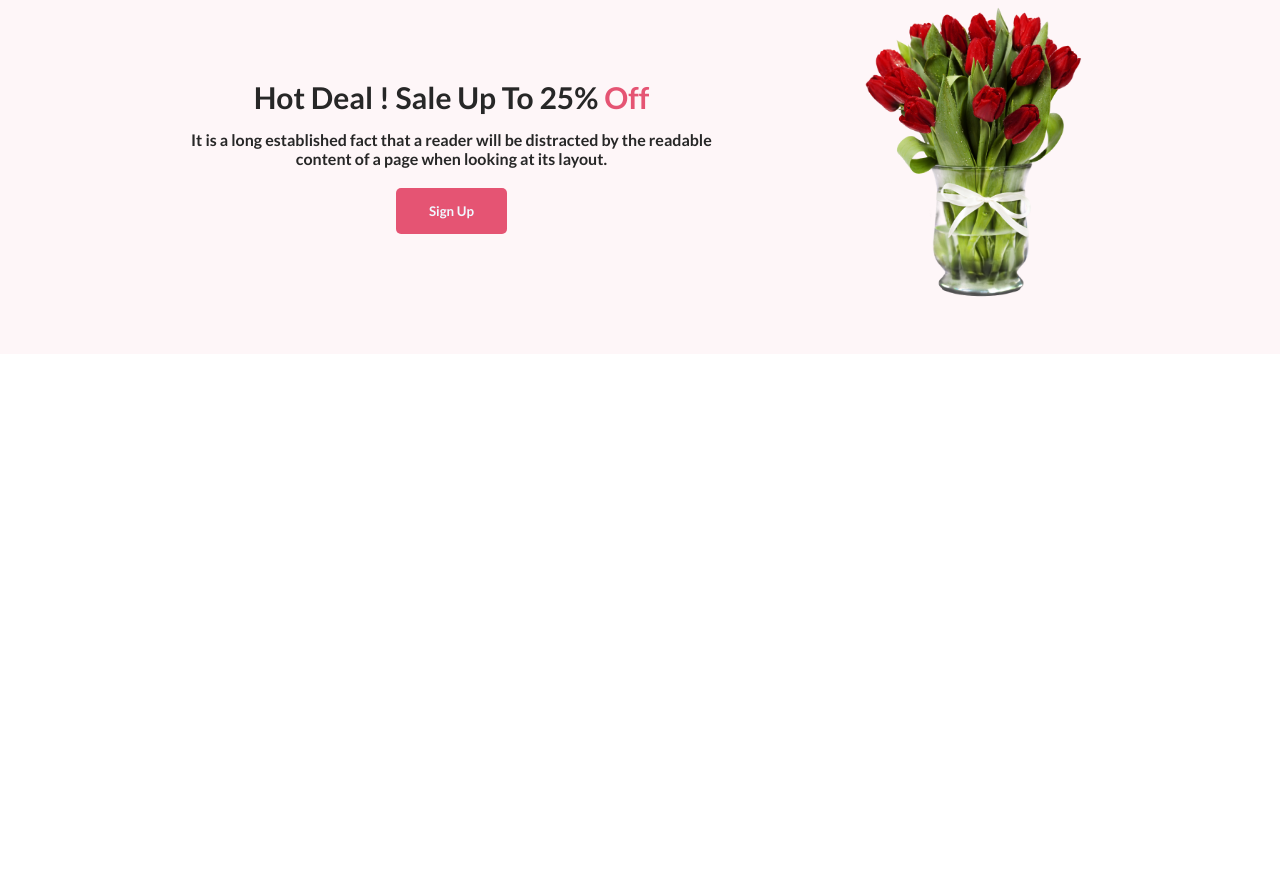
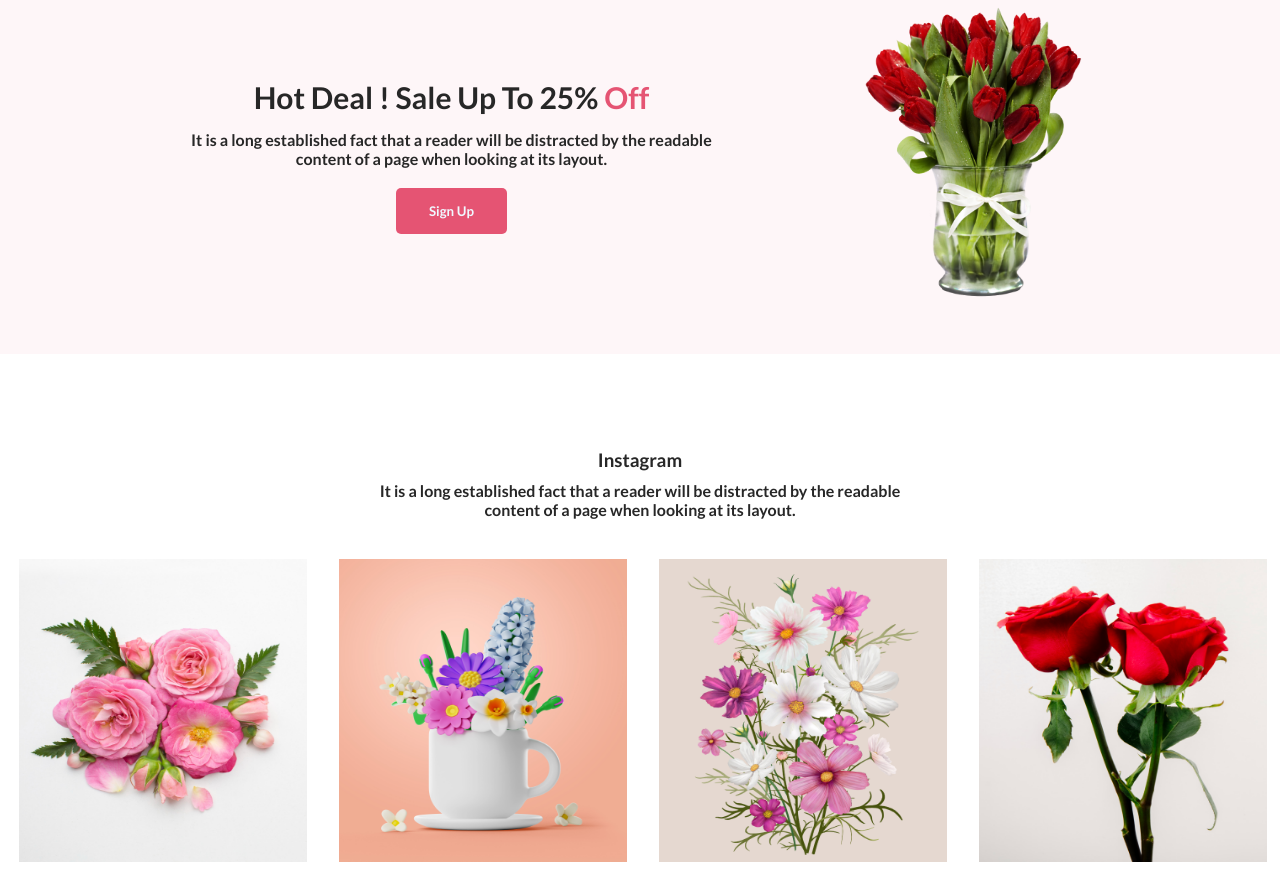
Before and after one commit to Souravn1200/flower-shop-assignment, a plain HTML site: page index.html in a window 1280 px wide. Shown: the part 1238-2133 px from the top of the page. Before the commit the page ends 1592 px from the top, so only its background shows below. Drawn offline with Linux system fonts and the light colour scheme.

Commit message:
Social Section is Added

```diff
--- a/index.html
+++ b/index.html
@@ -108,8 +108,31 @@
 
         </section>
 
+        <!-- ------------------- Socials ------------------------ -->
 
 
+        <section class="socials-section">
+
+            <div class="socials-heading">
+
+                <h3> Instagram </h3>
+                <p>It is a long established fact that a reader will be distracted by the readable <br> content of a page when looking at its layout.</p>
+
+            </div>
+
+            <div class="social-image">
+
+
+
+                    <div class="si-card"><img src="images/sc1.png" alt=""></div>
+                    <div class="si-card"><img src="images/sc2.png" alt=""></div>
+                    <div class="si-card"><img src="images/sc3.png" alt=""></div>
+                    <div class="si-card"><img src="images/sc4.png" alt=""></div>
+
+            </div>
+
+
+        </section>
 
     </main>
 
--- a/styles/style.css
+++ b/styles/style.css
@@ -36,6 +36,26 @@
     height: 300px;
     width: 220px;
     padding: 20px 20px 0px 20px;
+}
+
+
+.featured-heading, .socials-heading {
+    margin-top: 90px;
+
+}
+
+.featured-heading p,
+h3, .socials-heading p, h3{
+    text-align: center;
+    padding: 5px;
+
+}
+
+.featured-iteam, .social-image {
+    display: flex;
+    justify-content: space-evenly;
+    margin-top: 20px;
+
 }
 
 
@@ -91,25 +111,6 @@
 /* Featured Iteams Start */
 
 .featured-section {}
-
-.featured-heading {
-    margin-top: 90px;
-
-}
-
-.featured-heading p,
-h3 {
-    text-align: center;
-    padding: 5px;
-
-}
-
-.featured-iteam {
-    display: flex;
-    justify-content: space-evenly;
-    margin-top: 20px;
-
-}
 
 
 .featured-iteam .card1 img {
@@ -190,3 +191,16 @@ h3 {
 
 
 /* End Sale Offer */
+
+/* Social Images */
+
+.social-image{
+    margin-top: 35px;
+}
+
+.social-image .si-card img{
+
+    height: 90%;
+    width: 90%;
+    margin-left: 19px;
+}
```
Also changed, not shown: images/sc1.png (renamed from images/Flower 01.png), images/sc2.png (renamed from images/Rectangle 5.png), images/sc3.png (renamed from images/Rectangle 4.png), images/sc4.png (renamed from images/Rectangle 6.png).
